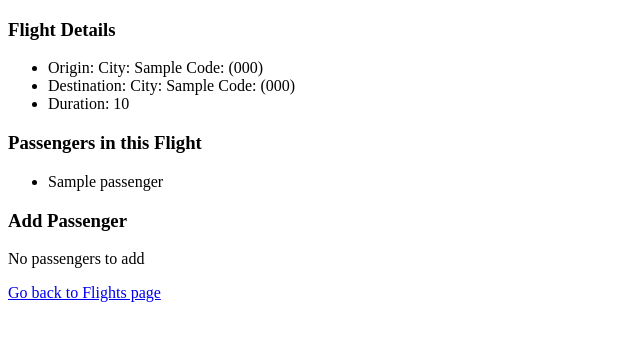
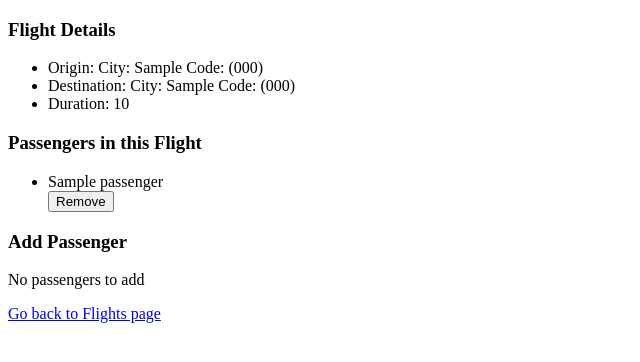
Before and after one commit to Ndugere/Airline_APP, a Django app: page /flights/1 in a window 1280 px wide. Shown: the top 362 px of the page, without its empty margins (0-640 px from the left). Run offline with Django 5.2, Linux system fonts and the light colour scheme; tables that the repository leaves empty hold one stand-in row (values such as "Sample post").

Commit message:
Added the ability to remove a passenger from a given flight

```diff
--- a/flights/templates/flights/details.html
+++ b/flights/templates/flights/details.html
@@ -12,6 +12,11 @@
 <ul>
     {% for passenger in passengers %}
         <li>{{ passenger.name }}</li>
+                <form action="{% url 'remove_passenger' flight.id %}" method="post" style="display:inline;">
+                {% csrf_token %}
+                <input type="hidden" name="passenger" value="{{ passenger.id }}">
+                <button type="submit">Remove</button>
+            </form>
     {% empty %}
         <p>There is no one in this flight</p>
     {% endfor %}
--- a/flights/urls.py
+++ b/flights/urls.py
@@ -4,5 +4,6 @@ from . import views
 urlpatterns = [
     path("", views.index, name= "index"),
     path("<int:flight_id>", views.details, name="details"),
-    path("<int:flight_id>/book", views.book, name="book")
+    path("<int:flight_id>/book", views.book, name="book"),
+    path("<int:flight_id>/remove_passenger", views.remove_passenger, name= "remove_passenger")
 ]
--- a/flights/views.py
+++ b/flights/views.py
@@ -25,3 +25,10 @@ def book(request, flight_id):
         passenger = Passenger.objects.get(pk = int(request.POST["passenger"]))
         passenger.flights.add(flight)
         return HttpResponseRedirect(reverse("details", args=(flight_id,)))
+
+def remove_passenger(request, flight_id):
+    if request.method == "POST":
+        flight = Flight.objects.get(pk = flight_id)
+        passenger = Passenger.objects.get(pk = int(request.POST["passenger"]))
+        passenger.flights.remove(flight)
+        return HttpResponseRedirect(reverse("details", args=(flight_id,) ))
```
